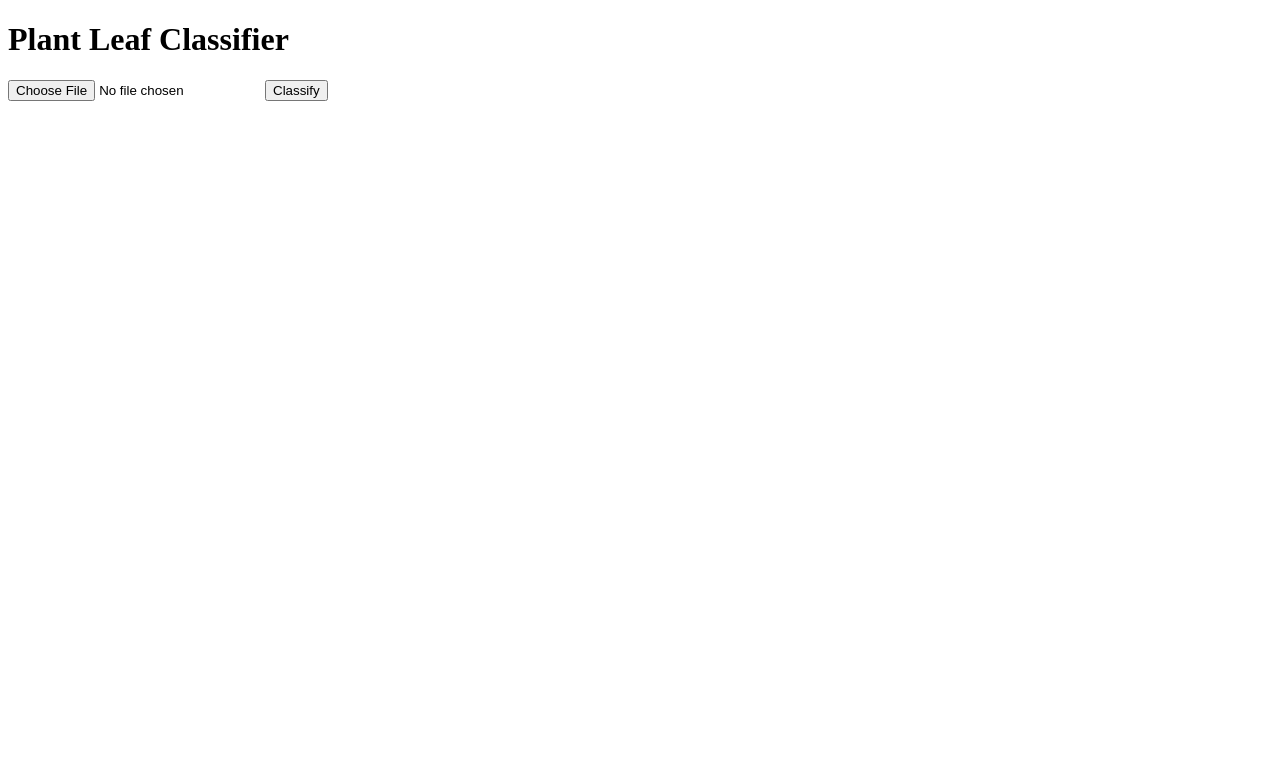
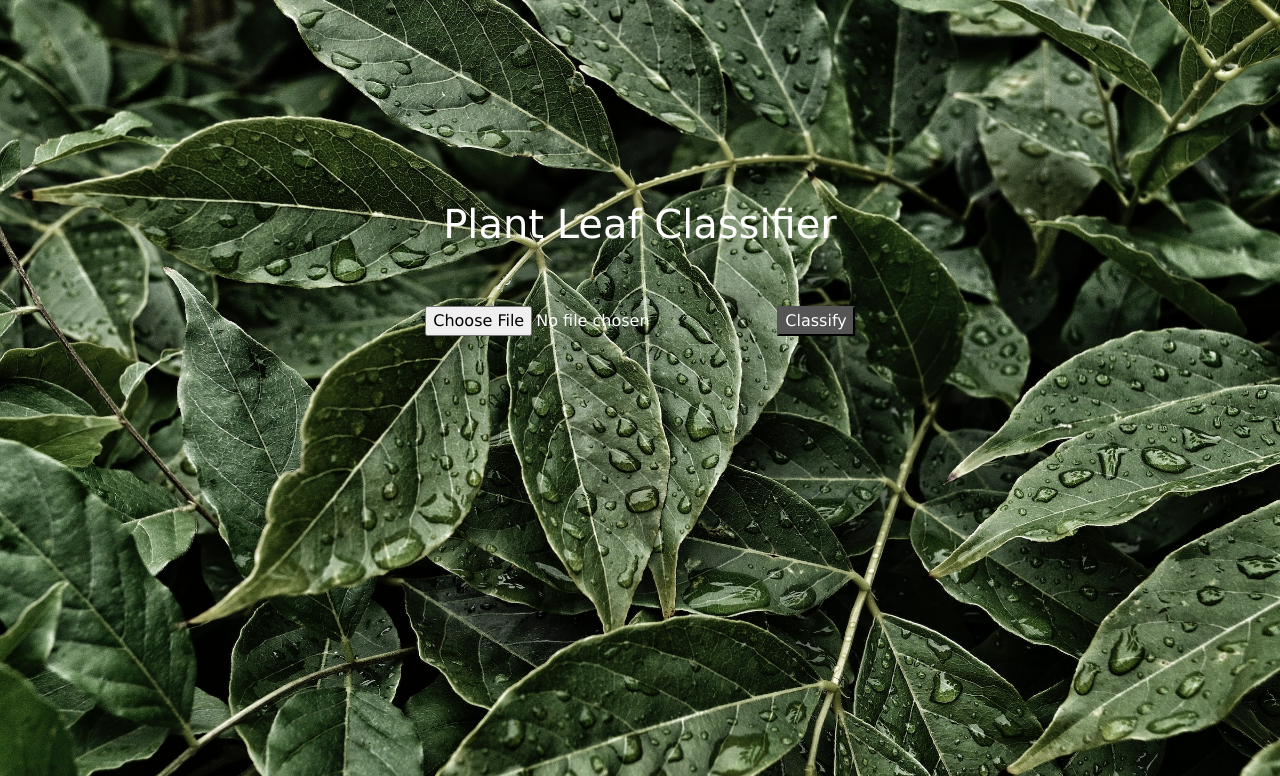
Before and after one commit to manojbhavvan/HerbScan, a Flask app: page / in a window 1280 px wide. Shown: the top 776 px of the page. Run offline with Flask 3, Linux system fonts and the light colour scheme.

Commit message:
Update index.html

```diff
--- a/templates/index.html
+++ b/templates/index.html
@@ -2,12 +2,21 @@
 <html>
 <head>
     <title>Plant Leaf Classifier</title>
+    <link rel="stylesheet" href="../css/style.css">
+    <link href="https://cdn.jsdelivr.net/npm/bootstrap@5.3.2/dist/css/bootstrap.min.css" rel="stylesheet" integrity="sha384-T3c6CoIi6uLrA9TneNEoa7RxnatzjcDSCmG1MXxSR1GAsXEV/Dwwykc2MPK8M2HN" crossorigin="anonymous">
+    <script src="https://cdn.jsdelivr.net/npm/bootstrap@5.3.2/dist/js/bootstrap.bundle.min.js" integrity="sha384-C6RzsynM9kWDrMNeT87bh95OGNyZPhcTNXj1NW7RuBCsyN/o0jlpcV8Qyq46cDfL" crossorigin="anonymous"></script>
 </head>
 <body>
-    <h1>Plant Leaf Classifier</h1>
-    <form action="/classify" method="post" enctype="multipart/form-data">
-        <input type="file" name="image" accept="image/*">
-        <input type="submit" value="Classify">
-    </form>
+    <center>
+    <div class="super">
+        <h1>Plant Leaf Classifier</h1>
+        <div class="container">
+            <form action="/classify" method="post" enctype="multipart/form-data">
+                <input type="file" name="image" accept="image/*">
+                <input type="submit" class="s_btn" value="Classify">
+            </form>
+        </div>
+    </div>
+</center>
 </body>
 </html>
```
